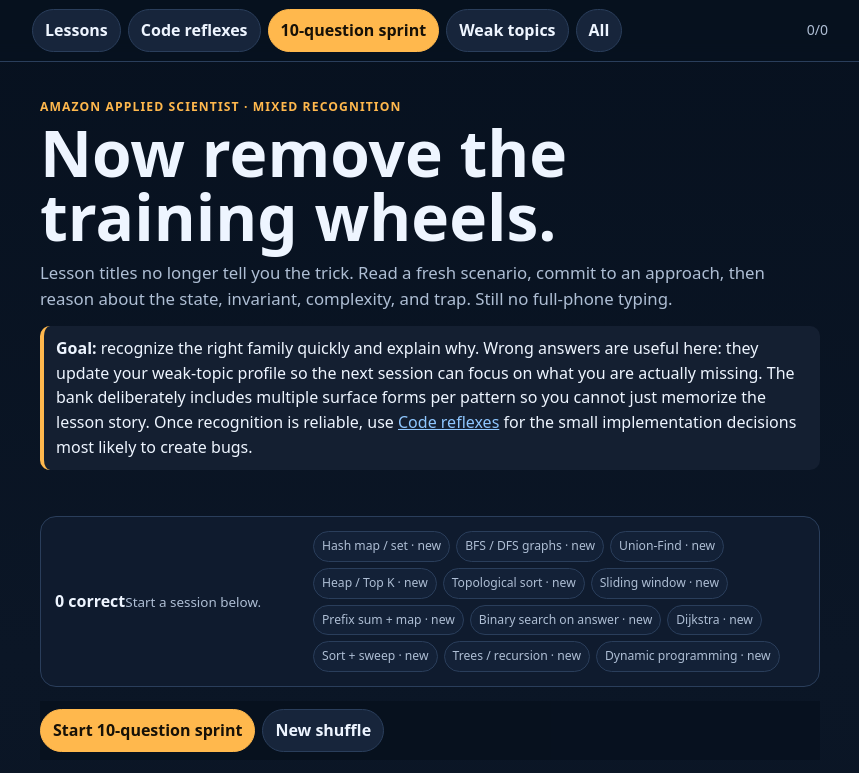
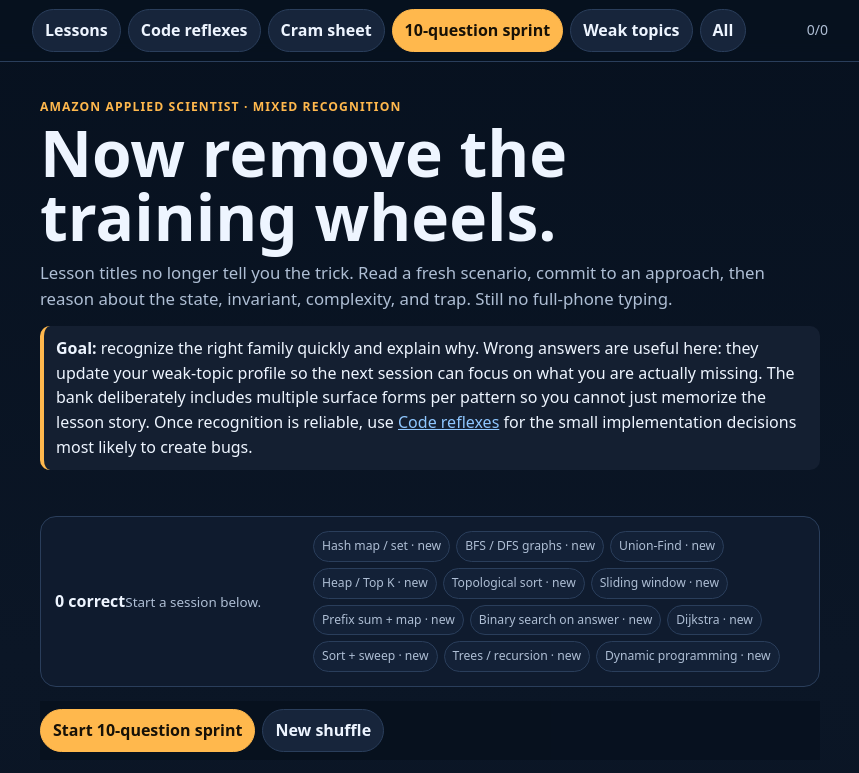
Before and after one commit to Tahlor/crash_course, a plain HTML site: page leetcode/amazon/practice.html in a window 1280 px wide. Shown: the top 773 px of the page, without its empty margins (210-1069 px from the left). Drawn offline with Linux system fonts and the light colour scheme.

Commit message:
Add cram sheet to practice navigation

```diff
--- a/leetcode/amazon/practice.html
+++ b/leetcode/amazon/practice.html
@@ -1,6 +1,6 @@
 <!doctype html>
 <html lang="en"><head><meta charset="utf-8"><meta name="viewport" content="width=device-width,initial-scale=1,viewport-fit=cover"><meta name="theme-color" content="#07111f"><title>Amazon Algorithm Practice</title><link rel="stylesheet" href="style.css"><link rel="stylesheet" href="practice.css"></head><body>
-<div class="top"><div class="topin"><a class="pill" href="index.html">Lessons</a><a class="pill" href="code.html">Code reflexes</a><button class="pill active" data-mode="sprint">10-question sprint</button><button class="pill" data-mode="weak">Weak topics</button><button class="pill" data-mode="all">All</button><span class="progress" id="sessionProgress">0/0</span></div></div>
+<div class="top"><div class="topin"><a class="pill" href="index.html">Lessons</a><a class="pill" href="code.html">Code reflexes</a><a class="pill" href="cheatsheet.html">Cram sheet</a><button class="pill active" data-mode="sprint">10-question sprint</button><button class="pill" data-mode="weak">Weak topics</button><button class="pill" data-mode="all">All</button><span class="progress" id="sessionProgress">0/0</span></div></div>
 <main class="wrap">
 <section class="hero"><div class="eyebrow">Amazon Applied Scientist · mixed recognition</div><h1>Now remove the training wheels.</h1><p>Lesson titles no longer tell you the trick. Read a fresh scenario, commit to an approach, then reason about the state, invariant, complexity, and trap. Still no full-phone typing.</p><div class="note"><b>Goal:</b> recognize the right family quickly and explain why. Wrong answers are useful here: they update your weak-topic profile so the next session can focus on what you are actually missing. The bank deliberately includes multiple surface forms per pattern so you cannot just memorize the lesson story. Once recognition is reliable, use <a href="code.html">Code reflexes</a> for the small implementation decisions most likely to create bugs.</div></section>
 <section class="statsBox"><div><b id="scoreText">0 correct</b><span class="mins" id="scoreSub">Start a session below.</span></div><div class="mastery" id="mastery"></div></section>
```
